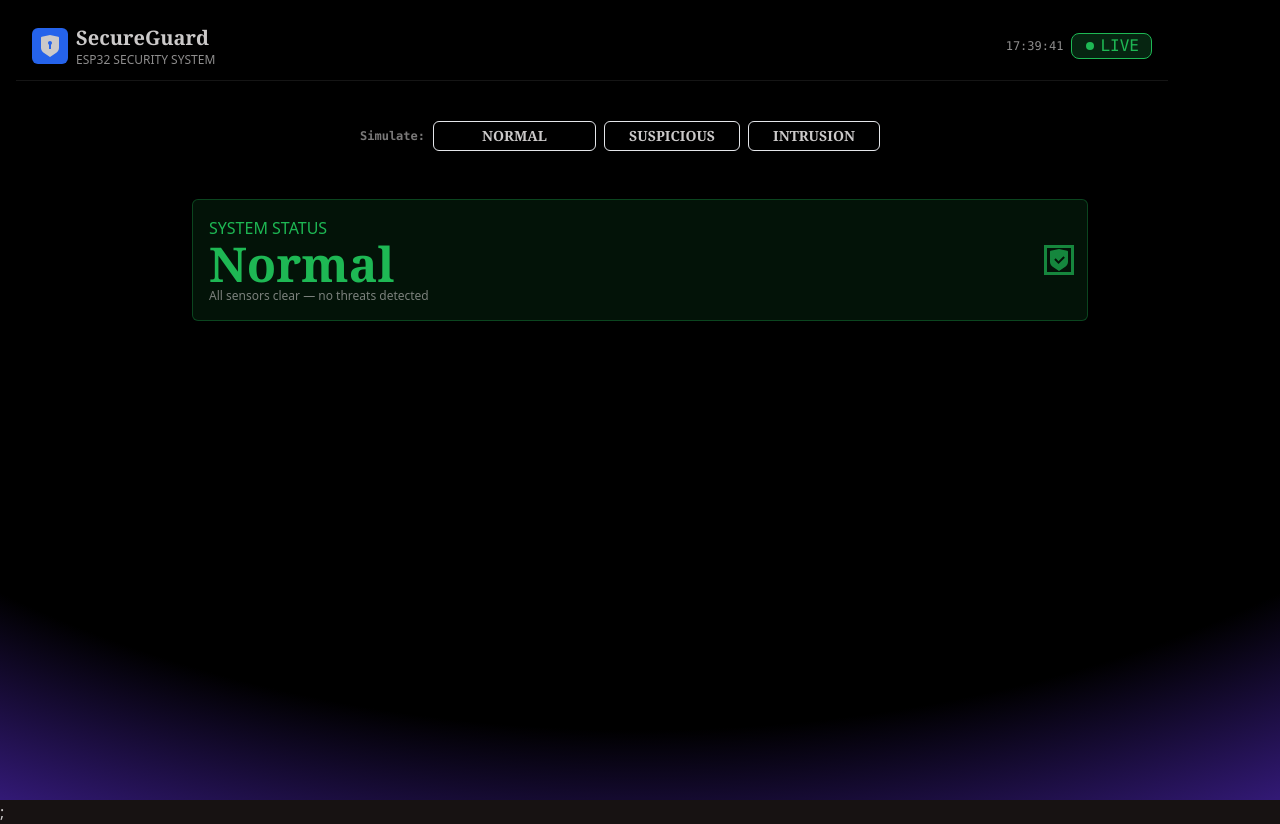
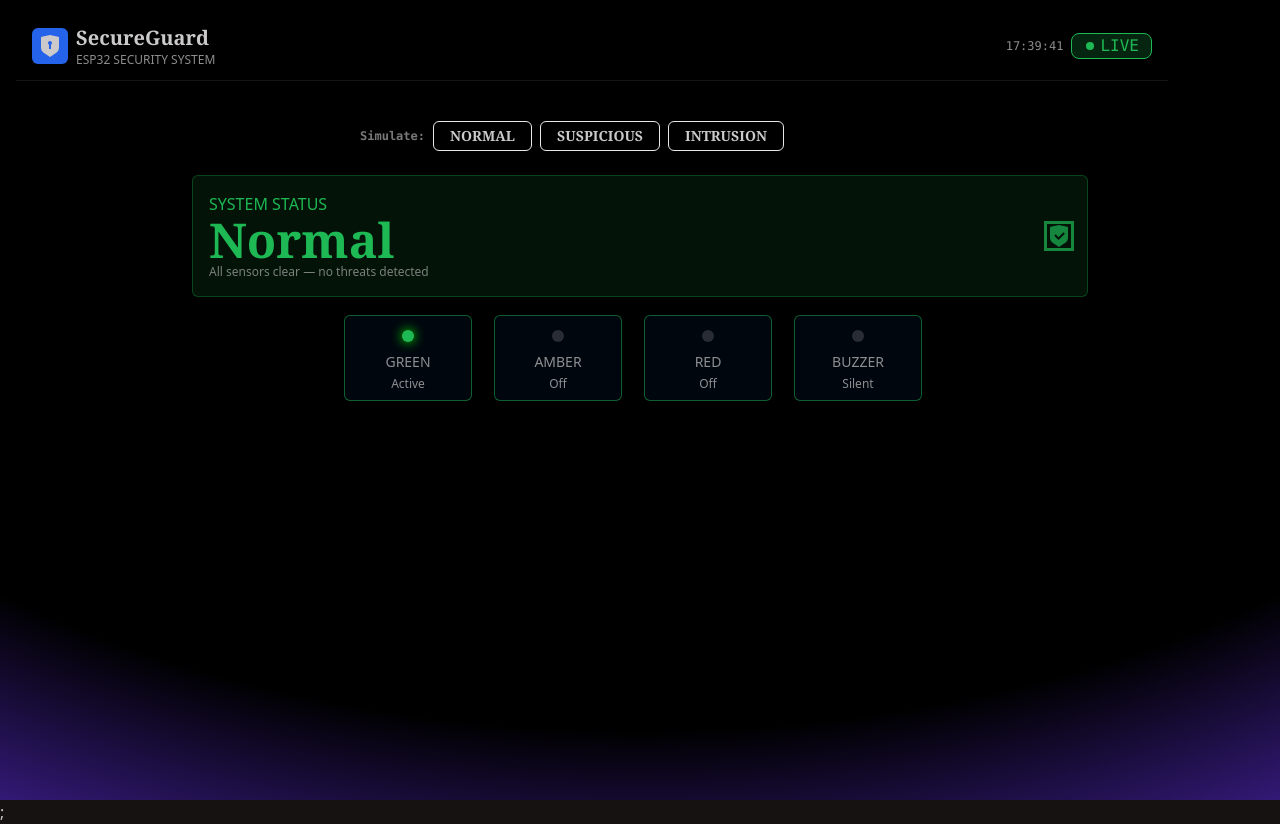
Before and after one commit to barrymomodouwurrie-165/smart_security_system, a React app in the folder Frontend/: page /dashboard in a window 1280 px wide. Built offline with nearby package versions, Linux system fonts and the light colour scheme; the HTML template or start-up script is replaced by a standard one.

Commit message:
Created the status component

```diff
--- /dev/null
+++ b/Frontend/src/Components/Sensors.jsx
@@ -0,0 +1,37 @@
+import { GoDotFill } from "react-icons/go";
+
+const Sensors = () => {
+  return (
+    <div className="max-w-2xl mx-auto px-4 py-2.5">
+      <div className="max-w-2xl mx-auto px-2">
+        <div className="grid grid-cols-2 gap-2 justify-center pl-[20%] md:grid-cols-4 md:px-4">
+          <div className=" bg-[#002147]/20 w-[8rem] flex flex-col items-center justify-center gap-1 border border-primary/50 rounded-md py-2">
+            <GoDotFill
+              size={24}
+              className="text-primary drop-shadow-[0_0_6px_#00ff00]"
+            />
+            <p className="text-sm text-base-content/70">GREEN</p>
+            <span className="text-xs text-base-content/70">Active</span>
+          </div>
+          <div className=" bg-[#002147]/20 w-[8rem] flex flex-col items-center justify- gap-1 border border-primary/50 rounded-md py-2">
+            <GoDotFill size={24} className="text-base-content/20" />
+            <p className="text-sm text-base-content/70">AMBER</p>
+            <span className="text-xs text-base-content/70">Off</span>
+          </div>
+          <div className=" bg-[#002147]/20 w-[8rem] flex flex-col items-center justify-center gap-1 border border-primary/50 rounded-md py-2">
+            <GoDotFill size={24} className="text-base-content/20" />
+            <p className="text-sm text-base-content/70">RED</p>
+            <span className="text-xs text-base-content/70">Off</span>
+          </div>
+          <div className=" bg-[#002147]/20 w-[8rem] flex flex-col items-center justify-center gap-1 border border-primary/50 rounded-md py-2">
+            <GoDotFill size={24} className="text-xs text-base-content/20" />
+            <p className="text-sm text-base-content/70">BUZZER</p>
+            <span className="text-xs text-base-content/70">Silent</span>
+          </div>
+        </div>
+      </div>
+    </div>
+  );
+};
+
+export default Sensors;
--- a/Frontend/src/Components/Status.jsx
+++ b/Frontend/src/Components/Status.jsx
@@ -3,7 +3,7 @@ import { RiShieldCheckFill } from "react-icons/ri";
 
 const Status = () => {
   return (
-    <div className="max-w-6xl mx-auto px-4 py-8">
+    <div className="max-w-6xl mx-auto px-4 py-2">
       <div className=" max-w-4xl mx-auto flex items-center justify-between p-4 bg-primary/10 border border-primary/30 rounded-md">
         <div className="flex flex-col justify-center">
           <p className="text-primary">SYSTEM STATUS</p>
--- a/Frontend/src/Pages/Dashboard.jsx
+++ b/Frontend/src/Pages/Dashboard.jsx
@@ -1,4 +1,5 @@
 import Navbar from "../Components/Navbar";
+import Sensors from "../Components/Sensors";
 import Status from "../Components/Status"
 
 const Dashboard = () => {
@@ -6,22 +7,23 @@ const Dashboard = () => {
     <div className="min-h-screen">
       <Navbar />
       <div className="max-w-3xl mx-auto">
-        <div className="max-w-xl mx-auto px-2 py-4 flex items-center gap-2">
-          <span className="text-xs font-mono font-bold text-base-content/60">
+        <div className="max-w-[18rem] sm:max-w-xl mx-auto px-2 py-4 grid sm:flex items-center gap-2">
+          <span className="text-xs font-mono font-bold text-base-content/60 text-center">
             Simulate:
           </span>
-          <div className="border border-solid rounded-md px-12 py-1 text-sm font-bold font-serif ">
+          <div className="border border-solid rounded-md px-4 py-1 text-sm text-center font-bold font-serif ">
             NORMAL
           </div>
-          <div className="border border-solid rounded-md px-6 py-1 text-sm font-bold font-serif">
+          <div className="border border-solid rounded-md px-4 py-1 text-sm text-center font-bold font-serif">
             SUSPICIOUS
           </div>
-          <div className="border border-solid rounded-md px-6 py-1 text-sm font-bold font-serif">
+          <div className="border border-solid rounded-md px-4 py-1 text-sm text-center font-bold font-serif">
             INTRUSION
           </div>
         </div>
       </div>
       <Status />
+      <Sensors/>
     </div>
   );
 };
```
